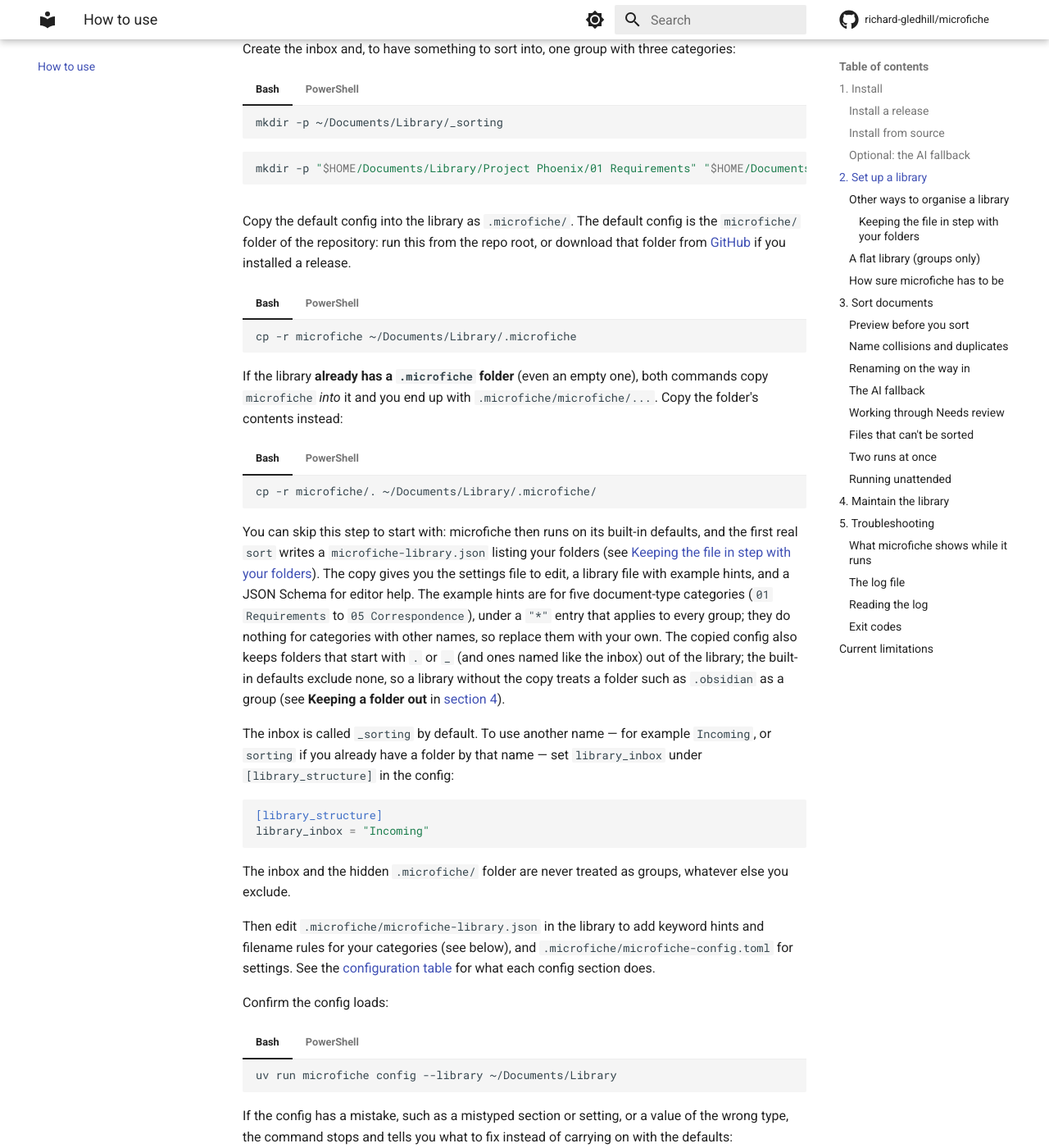
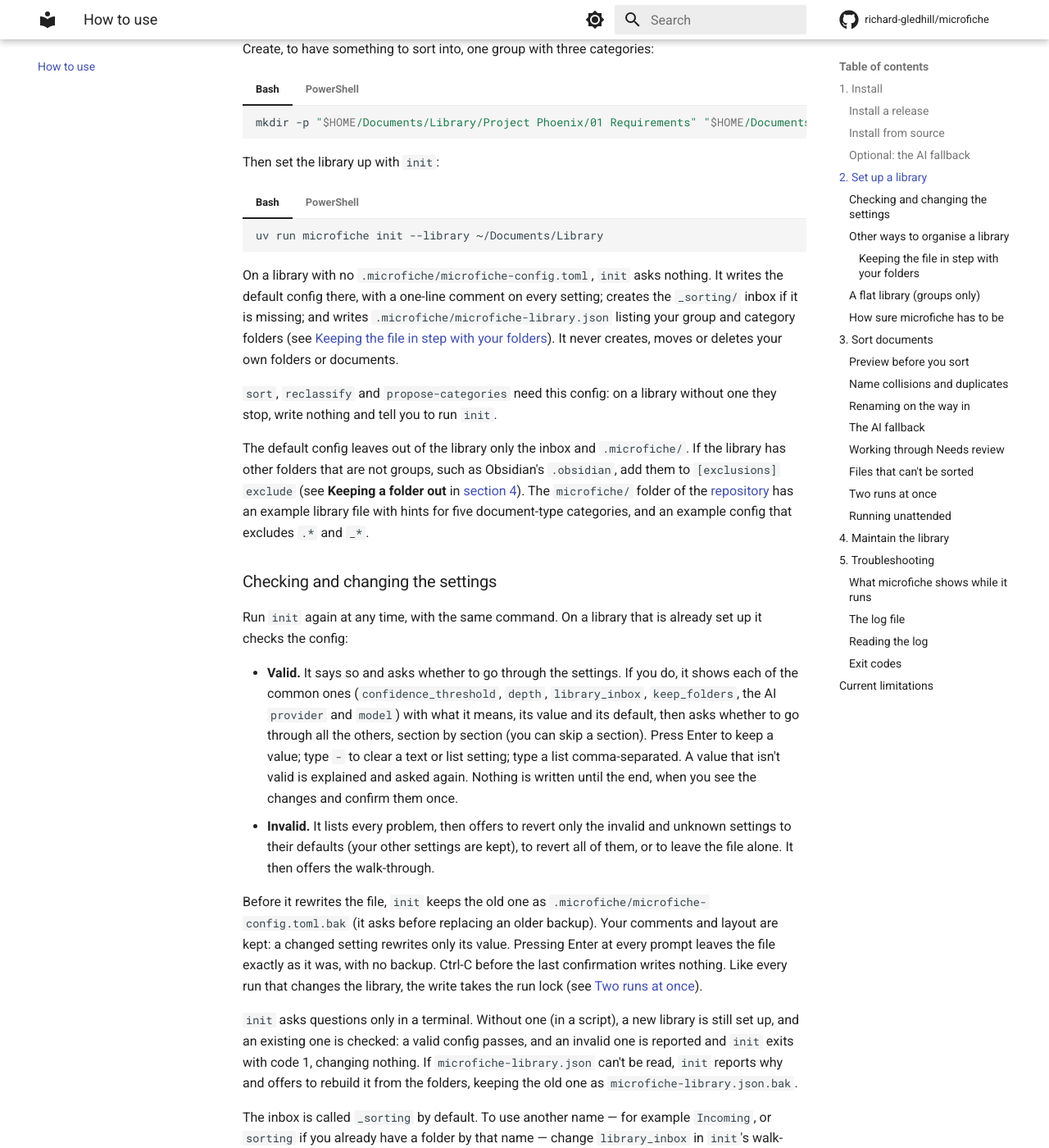
Before and after one commit to richard-gledhill/microfiche, an MkDocs documentation site: the page built from docs/how-to-use.md, in a window 1280 px wide and 1400 px high, scrolled down 2982 px. Shown: the whole window at 82% size. Built offline with MkDocs 1.6.1 and Material for MkDocs 9.7.7, drawn with Linux system fonts in a browser that asks for light colours; comment, search, counter and statistics services are not loaded; some of the changed text lies outside the part shown.

Commit message:
docs: describe microfiche init in place of the manual config copy
Co-Authored-By: Claude Opus 5.5 <noreply@anthropic.com>

````diff
--- a/docs/how-to-use.md
+++ b/docs/how-to-use.md
@@ -162,21 +162,17 @@ project › stage):
 
 ```text
 Library/                      <- library root
-├── .microfiche/              <- config (copied from the repo's microfiche/ folder)
-├── _sorting/                 <- drop new documents here
+├── .microfiche/              <- config, written by `microfiche init`
+├── _sorting/                 <- drop new documents here (`init` creates it)
 └── Project Phoenix/          <- group (here, a project)
     ├── 01 Requirements/      <- category (here, a document type)
     ├── 02 Architecture/
     └── 03 Research/
 ```
 
-Create the inbox and, to have something to sort into, one group with three categories:
+Create, to have something to sort into, one group with three categories:
 
 === "Bash"
-
-    ```bash
-    mkdir -p ~/Documents/Library/_sorting
-    ```
 
     ```bash
     mkdir -p "$HOME/Documents/Library/Project Phoenix/01 Requirements" "$HOME/Documents/Library/Project Phoenix/02 Architecture" "$HOME/Documents/Library/Project Phoenix/03 Research"
@@ -185,55 +181,65 @@ Create the inbox and, to have something to sort into, one group with three categ
 === "PowerShell"
 
     ```powershell
-    New-Item -ItemType Directory -Force "$HOME\Documents\Library\_sorting"
-    ```
-
-    ```powershell
     "01 Requirements", "02 Architecture", "03 Research" | ForEach-Object { New-Item -ItemType Directory -Force "$HOME\Documents\Library\Project Phoenix\$_" }
     ```
 
-Copy the default config into the library as `.microfiche/`. The default config is the `microfiche/` folder of the
-repository: run this from the repo root, or download that folder from
-[GitHub](https://github.com/richard-gledhill/microfiche/tree/main/microfiche) if you installed a release.
+Then set the library up with `init`:
 
 === "Bash"
 
     ```bash
-    cp -r microfiche ~/Documents/Library/.microfiche
+    uv run microfiche init --library ~/Documents/Library
     ```
 
 === "PowerShell"
 
     ```powershell
-    Copy-Item -Recurse microfiche "$HOME\Documents\Library\.microfiche"
+    uv run microfiche init --library "$HOME\Documents\Library"
     ```
 
-If the library **already has a `.microfiche` folder** (even an empty one), both commands copy `microfiche` *into* it and
-you end up with `.microfiche/microfiche/...`. Copy the folder's contents instead:
+On a library with no `.microfiche/microfiche-config.toml`, `init` asks nothing. It writes the default config there, with
+a one-line comment on every setting; creates the `_sorting/` inbox if it is missing; and writes
+`.microfiche/microfiche-library.json` listing your group and category folders (see
+[Keeping the file in step with your folders](#keeping-the-file-in-step-with-your-folders)). It never creates, moves or
+deletes your own folders or documents.
 
-=== "Bash"
+`sort`, `reclassify` and `propose-categories` need this config: on a library without one they stop, write nothing and
+tell you to run `init`.
 
-    ```bash
-    cp -r microfiche/. ~/Documents/Library/.microfiche/
-    ```
+The default config leaves out of the library only the inbox and `.microfiche/`. If the library has other folders that
+are not groups, such as Obsidian's `.obsidian`, add them to `[exclusions] exclude` (see **Keeping a folder out** in
+[section 4](#4-maintain-the-library)). The `microfiche/` folder of the
+[repository](https://github.com/richard-gledhill/microfiche/tree/main/microfiche) has an example library file with
+hints for five document-type categories, and an example config that excludes `.*` and `_*`.
 
-=== "PowerShell"
+### Checking and changing the settings
 
-    ```powershell
-    Copy-Item -Recurse microfiche\* "$HOME\Documents\Library\.microfiche"
-    ```
+Run `init` again at any time, with the same command. On a library that is already set up it checks the config:
 
-You can skip this step to start with: microfiche then runs on its built-in defaults, and the first real `sort` writes a
-`microfiche-library.json` listing your folders (see [Keeping the file in step with your folders](#keeping-the-file-in-step-with-your-folders)).
-The copy gives you the settings file to edit, a library file with example hints, and a JSON Schema for editor help. The
-example hints are for five document-type categories (`01 Requirements` to `05 Correspondence`), under a `"*"` entry that
-applies to every group; they do nothing for categories with other names, so replace them with your own. The copied config
-also keeps folders that start with `.` or `_` (and ones named like the inbox) out of the library; the built-in defaults exclude
-none, so a library without the copy treats a folder such as `.obsidian` as a group (see **Keeping a folder out** in
-[section 4](#4-maintain-the-library)).
+- **Valid.** It says so and asks whether to go through the settings. If you do, it shows each of the common ones
+  (`confidence_threshold`, `depth`, `library_inbox`, `keep_folders`, the AI `provider` and `model`) with what it
+  means, its value and its default, then asks whether to go through all the others, section by section (you can skip
+  a section). Press Enter to keep a value; type `-` to clear a text or list setting; type a list comma-separated. A
+  value that isn't valid is explained and asked again. Nothing is written until the end, when you see the changes
+  and confirm them once.
+- **Invalid.** It lists every problem, then offers to revert only the invalid and unknown settings to their
+  defaults (your other settings are kept), to revert all of them, or to leave the file alone. It then offers the
+  walk-through.
+
+Before it rewrites the file, `init` keeps the old one as `.microfiche/microfiche-config.toml.bak` (it asks before
+replacing an older backup). Your comments and layout are kept: a changed setting rewrites only its value. Pressing
+Enter at every prompt leaves the file exactly as it was, with no backup. Ctrl-C before the last confirmation writes
+nothing. Like every run that changes the library, the write takes the run lock (see [Two runs at once](#two-runs-at-once)).
+
+`init` asks questions only in a terminal. Without one (in a script), a new library is still set up, and an existing
+one is checked: a valid config passes, and an invalid one is reported and `init` exits with code 1, changing nothing.
+If `microfiche-library.json` can't be read, `init` reports why and offers to rebuild it from the folders, keeping the
+old one as `microfiche-library.json.bak`.
 
 The inbox is called `_sorting` by default. To use another name — for example `Incoming`, or `sorting`
-if you already have a folder by that name — set `library_inbox` under `[library_structure]` in the config:
+if you already have a folder by that name — change `library_inbox` in `init`'s walk-through, or set it under
+`[library_structure]` in the config:
 
 ```toml
 [library_structure]
@@ -243,11 +249,11 @@ library_inbox = "Incoming"
 The inbox and the hidden `.microfiche/` folder are never treated as groups, whatever else you exclude.
 
 Then edit `.microfiche/microfiche-library.json` in the library to add keyword hints and filename
-rules for your categories (see below), and `.microfiche/microfiche-config.toml` for settings. See the
+rules for your categories (see below). See the
 [configuration table](https://github.com/richard-gledhill/microfiche#configuration) for what each
 config section does.
 
-Confirm the config loads:
+To see the settings without changing anything:
 
 === "Bash"
 
@@ -267,6 +273,7 @@ command stops and tells you what to fix instead of carrying on with the defaults
 ```text
 Config file error: C:\Users\you\Documents\Library\.microfiche\microfiche-config.toml:
   classification.confidence_threshhold: unknown setting
+Run `microfiche init --library C:\Users\you\Documents\Library` to fix it.
 ```
 
 `sort`, `review`, `reclassify`, `propose-categories` and `config` check the config the same way before they touch any
@@ -348,15 +355,15 @@ category names alone. A mistake in the file (a misspelt key, say) stops `sort`,
 
 #### Keeping the file in step with your folders
 
-You don't have to write the file's folder entries yourself. The first real `sort` in a library with no
-`microfiche-library.json` creates one that lists your group and category folders, with no hints, and says so:
+You don't have to write the file's folder entries yourself. `init`, and the first real `sort` in a library with no
+`microfiche-library.json`, create one that lists your group and category folders, with no hints, and say so:
 
 ```text
 Created microfiche-library.json listing 4 folder(s). Add keyword hints to it to help match documents.
 ```
 
 After that, each real `sort` adds an entry for any folder you have created since, and says so once. To do the same
-without sorting, run `config --sync`:
+without sorting, run `init` again, or `config --sync`, which asks nothing:
 
 === "Bash"
 
@@ -406,9 +413,10 @@ carries on, and `config --sync` exits with an error.
 - A leading number such as `01 ` is ignored when matching names, so you can use it to order
   folders.
 - A folder is left out of the library, and so cannot be a group or category, if its name matches a pattern in
-  `[exclusions] exclude`. The config you copy excludes `sorting*`, `_sorting*`, `.*` and `_*`: anything starting with a dot
-  or an underscore, and anything named like an inbox. A group called `_Archive` or `.notes` is therefore invisible, which
-  is usually what you want for such folders and a surprise if it isn't. See **Keeping a folder out** in [section 4](#4-maintain-the-library).
+  `[exclusions] exclude`. The default excludes nothing else; the example config in the repository's `microfiche/` folder
+  excludes `sorting*`, `_sorting*`, `.*` and `_*`: anything starting with a dot or an underscore, and anything named like
+  an inbox. With that list, a group called `_Archive` or `.notes` is invisible, which is usually what you want for such
+  folders and a surprise if it isn't. See **Keeping a folder out** in [section 4](#4-maintain-the-library).
 - One or two levels are supported: group and category, or groups alone (see
   [a flat library](#a-flat-library-groups-only)). Folders deeper than that aren't part of the taxonomy.
 
@@ -848,7 +856,7 @@ One awkward file never stops a run. It stays where it is, and the summary says w
 
 ### Two runs at once
 
-`sort`, `reclassify --apply`, `rollback`, `config --sync` and `review` (when it files, at the end) change the library,
+`init`, `sort`, `reclassify --apply`, `rollback`, `config --sync` and `review` (when it files, at the end) change the library,
 so only one can run at a time. Each takes a lock (a small `lock` file in `.microfiche/`, removed when the run ends), and a
 second one refuses to start:
 
@@ -1084,7 +1092,7 @@ no setting for it.
 Every run that changes the library records what it did in `<library>/.microfiche/microfiche.log`. It is separate
 from `audit.log`: the audit log is the permanent record of moves, and the log is for explaining a run.
 
-- **Who writes it.** `sort`, `reclassify --apply`, `rollback`, `config --sync` and `review` (when it files), the commands
+- **Who writes it.** `init`, `sort`, `reclassify --apply`, `rollback`, `config --sync` and `review` (when it files), the commands
   that take the lock. A preview (`sort --dry-run`, `reclassify` without `--apply`) and the read-only commands (`audit`,
   `config` without `--sync`, `propose-categories`) write nothing, and a preview never creates `.microfiche/`. A run that is refused because
   another is in progress leaves no trace either.
@@ -1140,7 +1148,7 @@ Every command ends with one of three exit codes, so a script can tell what happe
 | Code | Meaning |
 |---|---|
 | `0` | The command did what was asked. This includes a `sort` that left documents under **Needs review**, a `reclassify` dry run that proposes moves, and `--version`. |
-| `1` | The command could not do what was asked: an invalid config or library file, a library run already in progress, a job that does not exist or was already rolled back, a rollback that stopped part-way, `review` without a terminal, options that contradict each other or leave out a choice microfiche checks itself (`rollback` with neither `--job-id` nor `--last`), or a run you stopped with Ctrl-C. Nothing is half-done silently: the message says what to fix. |
+| `1` | The command could not do what was asked: an invalid config or library file, a library run already in progress, a job that does not exist or was already rolled back, a rollback that stopped part-way, `sort`, `reclassify` or `propose-categories` on a library with no config (run `init`), `init` on an invalid config without a terminal or when you chose to leave it, `review` without a terminal, options that contradict each other or leave out a choice microfiche checks itself (`rollback` with neither `--job-id` nor `--last`), or a run you stopped with Ctrl-C. Nothing is half-done silently: the message says what to fix. |
 | `2` | The command line itself was wrong: an unknown command or option, or a required option such as `--library` missing. Nothing ran. |
 
 A run that files some documents and leaves others for review still exits `0`; read the summary, or the **Needs review**
@@ -1171,6 +1179,8 @@ microfiche is pre-release. At the moment:
   cannot go back to an item once you have moved on, and it does not learn from your choices: add a keyword hint to
   `microfiche-library.json` if a kind of document keeps coming up.
 - `review` needs a terminal and cannot be scripted. To file without asking, use `sort`.
+- `init` has no options to answer its questions in advance, and does not edit `[naming_rules]` (edit it in the file),
+  hints or filename rules. A fresh install uses the one default config; there are no templates to choose from.
 - microfiche does not write Obsidian `index.md` folder notes or govern tags yet; that is planned as an optional
   integration after the first release.
 - A folder you move by hand after `sort` filed it whole is no longer recognised as one unit by `reclassify` (the
@@ -1181,7 +1191,7 @@ microfiche is pre-release. At the moment:
   inside another word (`Car` in `scarf`) is found with full confidence and misfiled; see the
   [calibration notes](https://github.com/richard-gledhill/microfiche/blob/main/docs/development/testing/calibration.md#flat-libraries-depth-1).
   `propose-categories` has nothing to propose in a flat library and says so.
-- The library file is synced on a real `sort` and by `config --sync`, not on a preview, so `sort --dry-run` does not
+- The library file is synced by `init`, on a real `sort` and by `config --sync`, not on a preview, so `sort --dry-run` does not
   list folders that would be added or entries with no folder. The sync reads only down to the library's depth (1 or 2).
   A folder that is a link or junction is not a group or category.
 - `-q` hides the "AI fallback unavailable" warning on screen. It is still in the log file.
````
Also changed, not shown: AGENTS.md (+2 -1 lines), README.md (+11 -5 lines), docs/development/architecture/overview.md (+10 -0 lines), docs/development/requirements/mvp-roadmap.md (+9 -11 lines), docs/development/rfcs/feature-backlog.md (+2 -3 lines), microfiche/README.md (+7 -6 lines).
